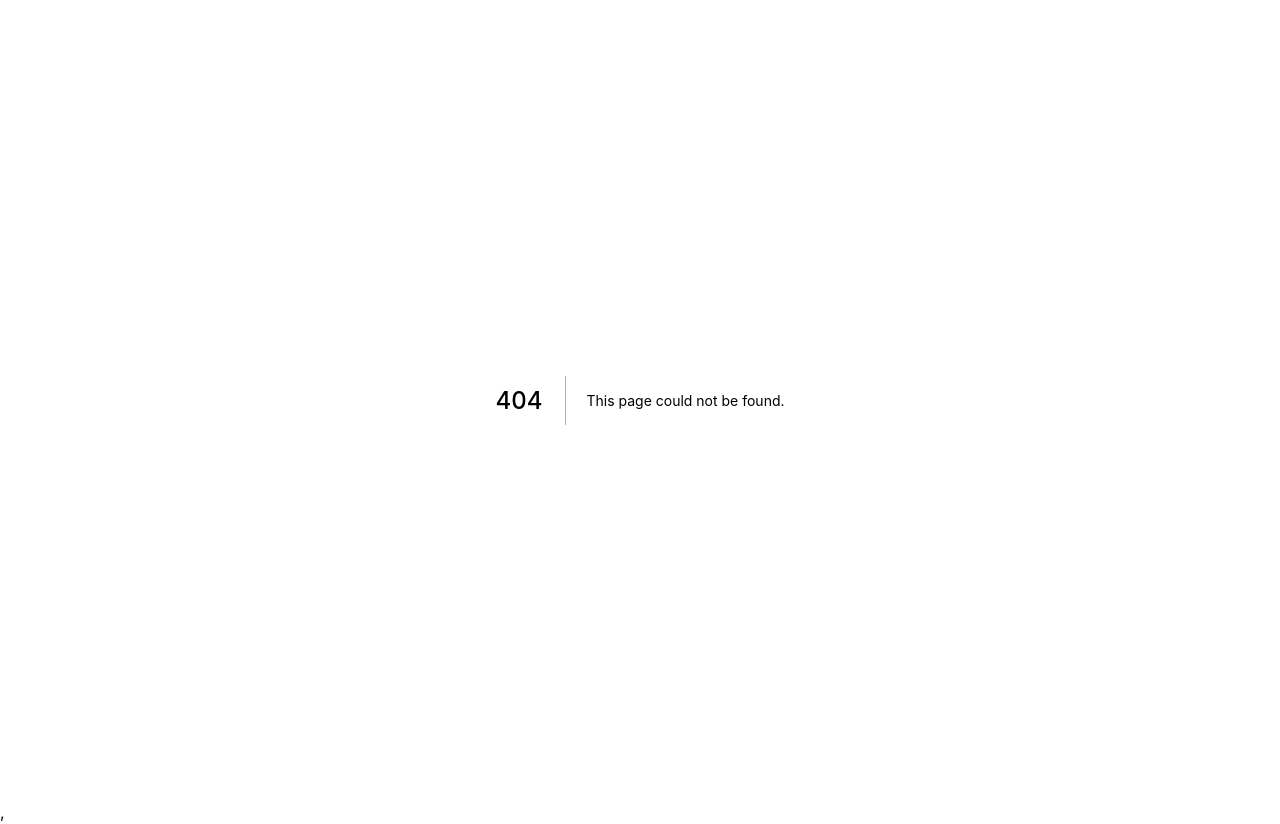
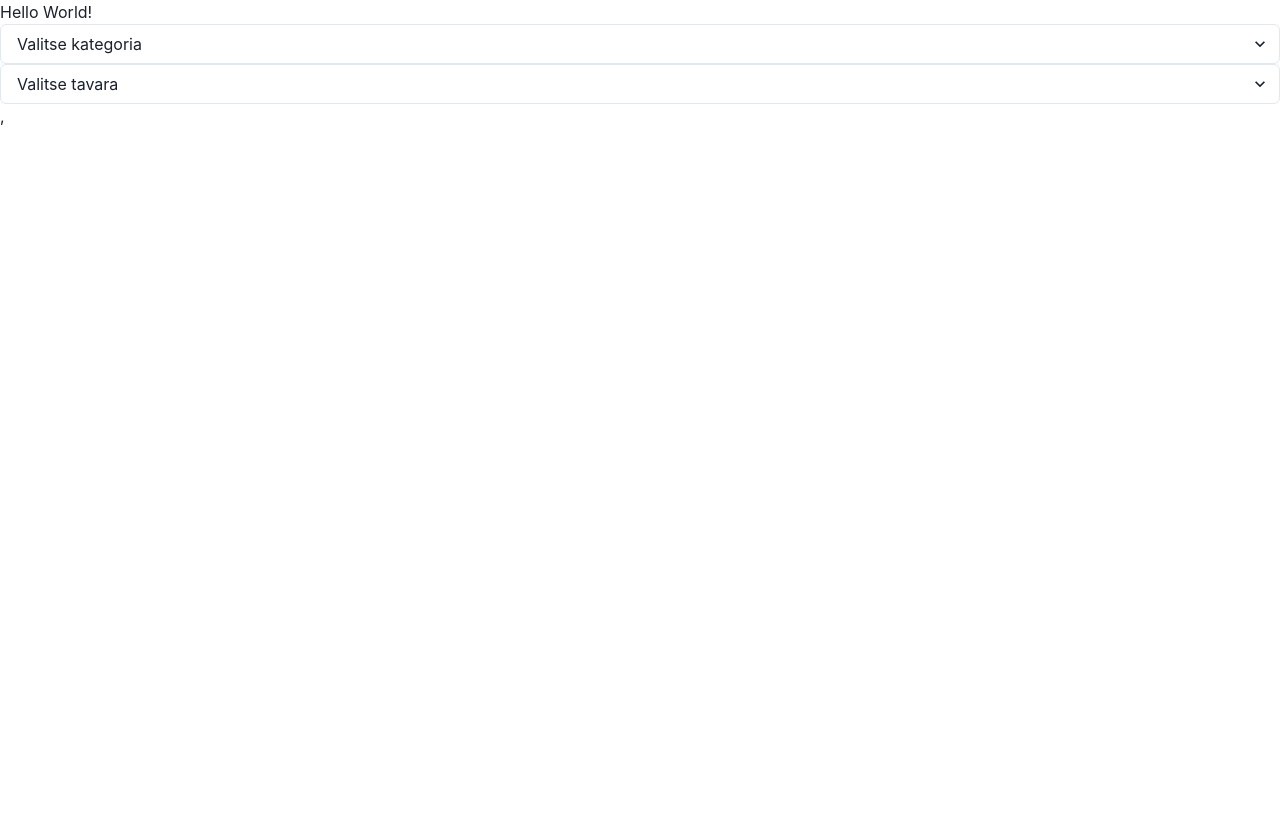
Before and after one commit to pitvaeltajat/klapi, a Next.js app: page /new_reservation in a window 1280 px wide. Before the commit this address had no page. After the commit the page ends 800 px from the top, so only its background shows below. Built offline with nearby package versions, Linux system fonts and the light colour scheme; no server answers; the database is empty.

Commit message:
Starting development of page for making new reservations.

```diff
--- a/pages/index.js
+++ b/pages/index.js
@@ -1,6 +1,8 @@
 import React from 'react';
 import { PrismaClient } from '@prisma/client';
 import Auth from './auth';
+import { Button } from '@chakra-ui/react';
+import NextLink from 'next/link'
 
 export async function getStaticProps() {
     const prisma = new PrismaClient();
@@ -18,6 +20,9 @@ const Index = ({ users }) => {
             {users.map((user) => (
                 <p key={user.id}>{user.name}</p>
             ))}
+            <NextLink href='/new_reservation'>
+                <Button colorScheme='blue' >Lisää uusi varaus</Button>
+            </NextLink>
         </div>
     );
 };
--- /dev/null
+++ b/pages/new_reservation.js
@@ -0,0 +1,28 @@
+import React from 'react';
+import { Select } from '@chakra-ui/react';
+import { PrismaClient } from '@prisma/client';
+
+export async function getStaticProps(){
+    const prisma = new PrismaClient()
+    const itemquery = await prisma.Item.findMany({})
+
+    console.log(itemquery)
+    return {props: {itemquery}}
+}
+
+export default function newReservation({itemquery}){
+    return(
+    <div>
+        Hello World!
+        <Select placeholder='Valitse kategoria' isRequired={true}>
+            {itemquery.name}
+        </Select>
+
+        <Select placeholder='Valitse tavara' isRequired={true}></Select>
+
+        <p>{itemquery.name}</p>
+
+    </div>
+    )
+
+}
```
Also changed, not shown: prisma/ERD.png.
